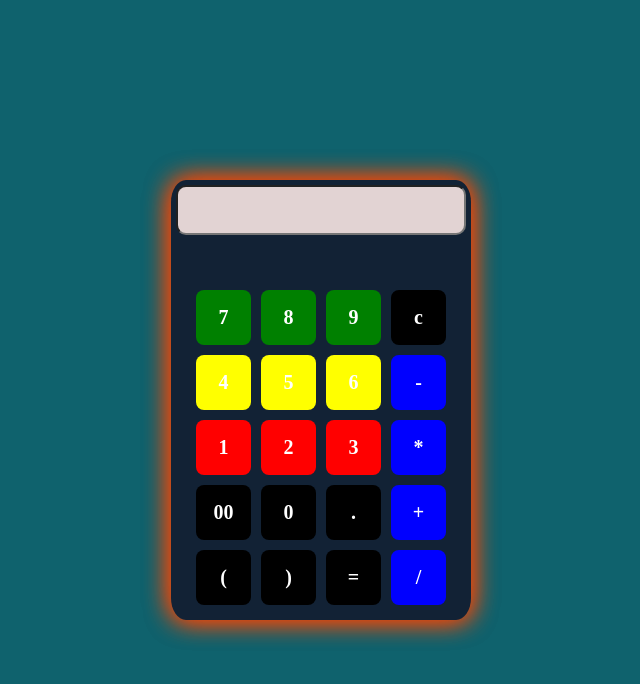
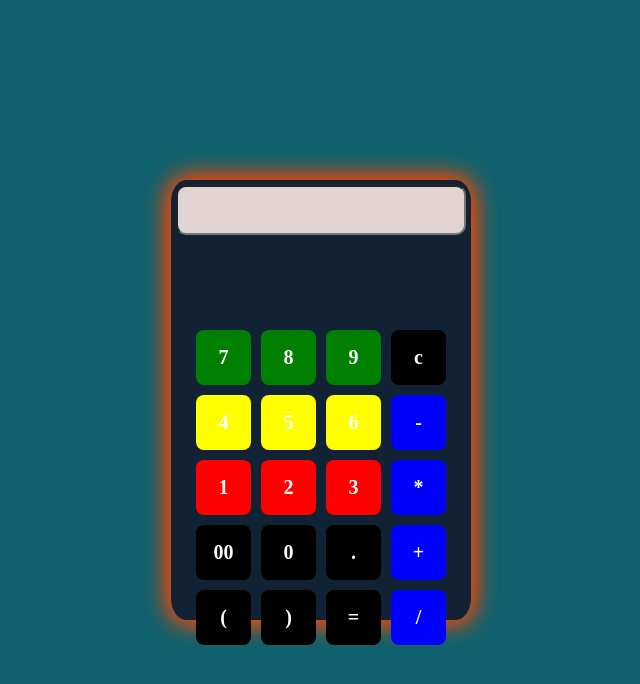
Before and after one commit to SelahadinA/calculator, a plain HTML site: page index.html in a window 1280 px wide. Shown: the whole page, without its empty margins (319-959 px from the left). Drawn offline with Linux system fonts and the light colour scheme.

Commit message:
bug test

```diff
--- a/style.css
+++ b/style.css
@@ -44,7 +44,7 @@
     display: grid;
     grid-template-columns: repeat(4, 1fr);
     gap: 10px;
-    padding: 60px 25px;
+    padding: 100px 25px;
 }
 
 button{
```
